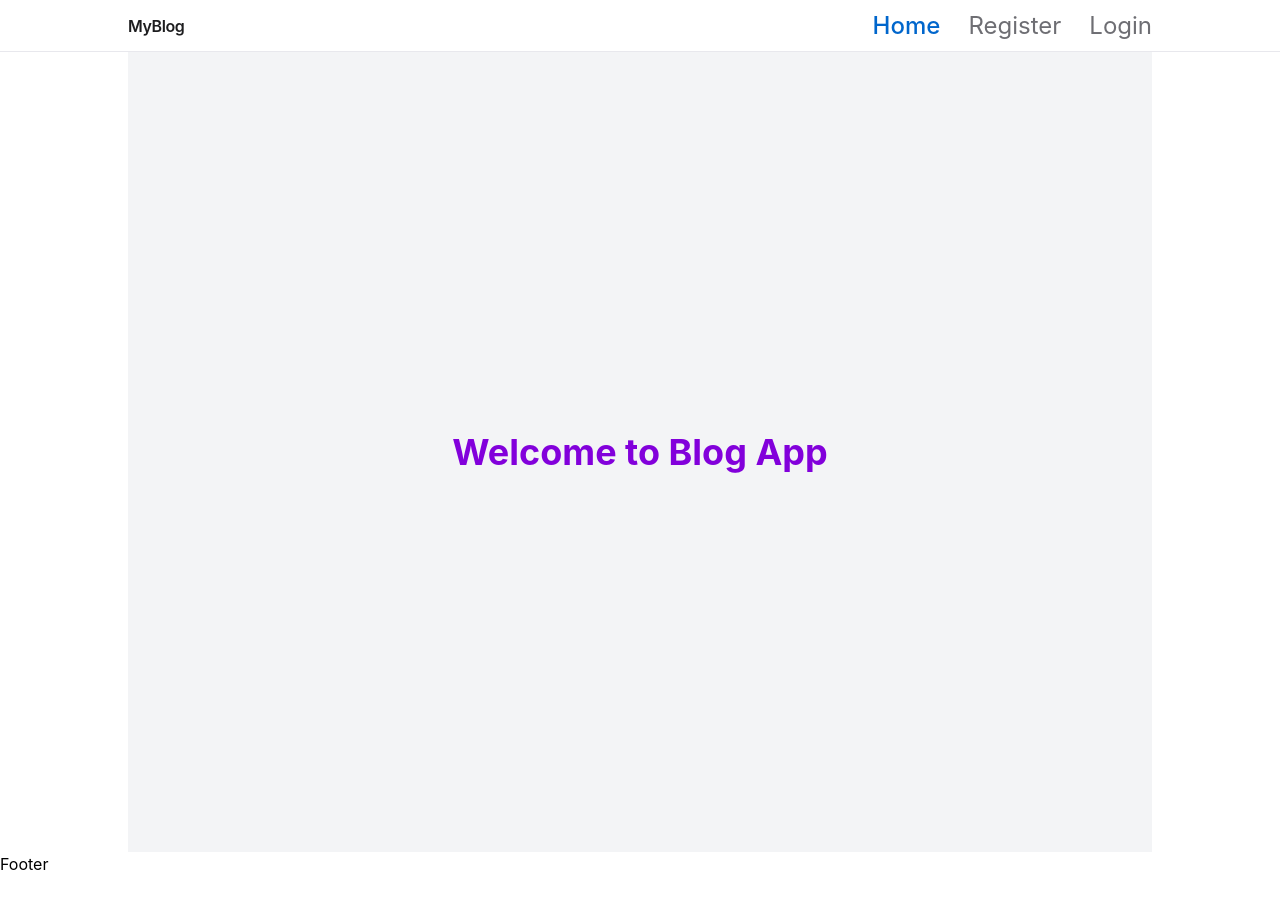
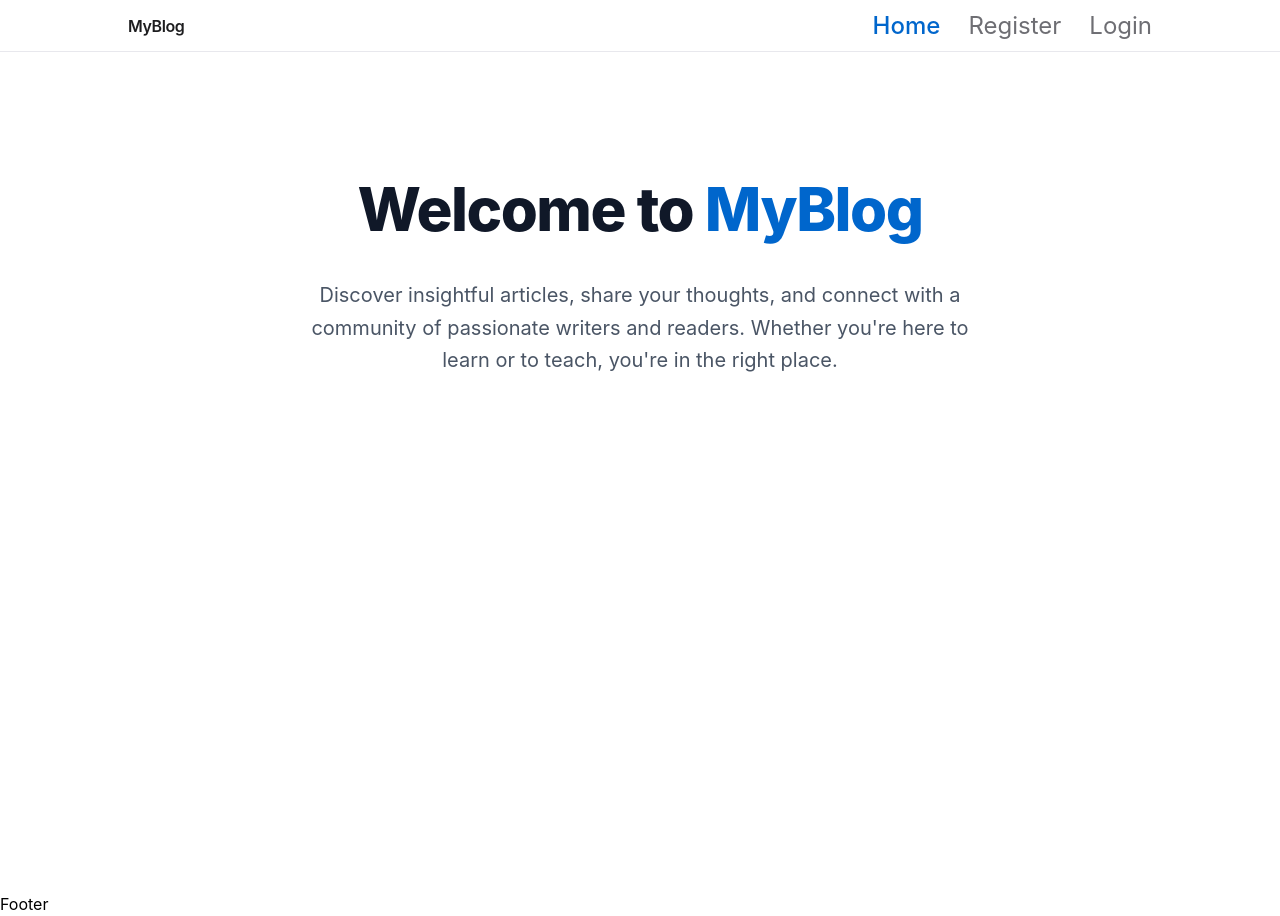
Before and after one commit to CHANDINI-JAKKU/ATP_24EG105Q39_ASSIGNMENTS, a React (Vite) app in the folder WEEK-7/blog app/frontend/: page / in a window 1280 px wide. Before the commit the page ends 876 px from the top, so only its background shows below. Built offline with nearby package versions, Linux system fonts and the light colour scheme; no server answers.

Commit message:
Update Home.jsx

```diff
--- a/WEEK-7/blog app/frontend/src/components/Home.jsx
+++ b/WEEK-7/blog app/frontend/src/components/Home.jsx
@@ -1,13 +1,17 @@
-import React from 'react';
-
 function Home() {
   return (
-    <div className="flex items-center justify-center min-h-screen bg-gray-100">
-      <h1 className="text-4xl font-bold text-purple-700">
-        Welcome to Blog App
-      </h1>
-    </div>
-  );
+    <div className="flex flex-col items-center justify-center py-20 px-4 mt-10">
+      <div className="max-w-3xl text-center space-y-8">
+        <h1 className="text-5xl md:text-6xl font-extrabold text-gray-900 tracking-tight leading-tight">
+          Welcome to <span className="text-[#0066cc]">MyBlog</span>
+        </h1>
+
+        <p className="text-xl text-gray-600 leading-relaxed max-w-2xl mx-auto">
+          Discover insightful articles, share your thoughts, and connect with a community of passionate writers and readers. Whether you're here to learn or to teach, you're in the right place.
+        </p>
+        </div>
+      </div>
+  )
 }
 
 export default Home;
```
